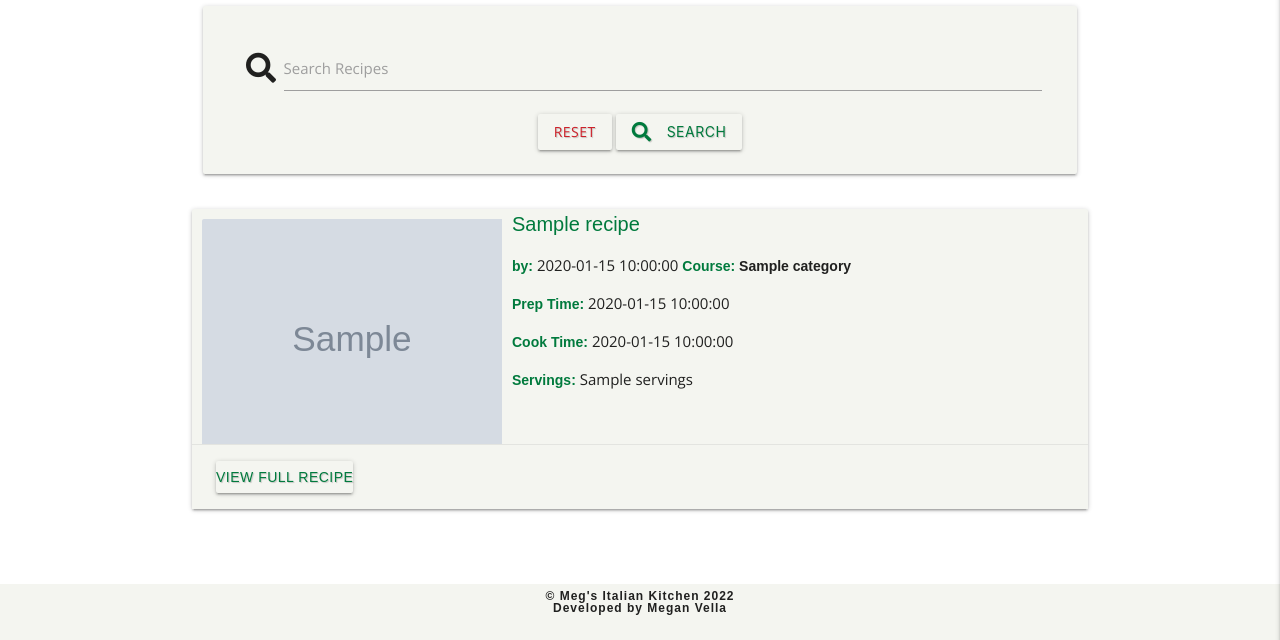
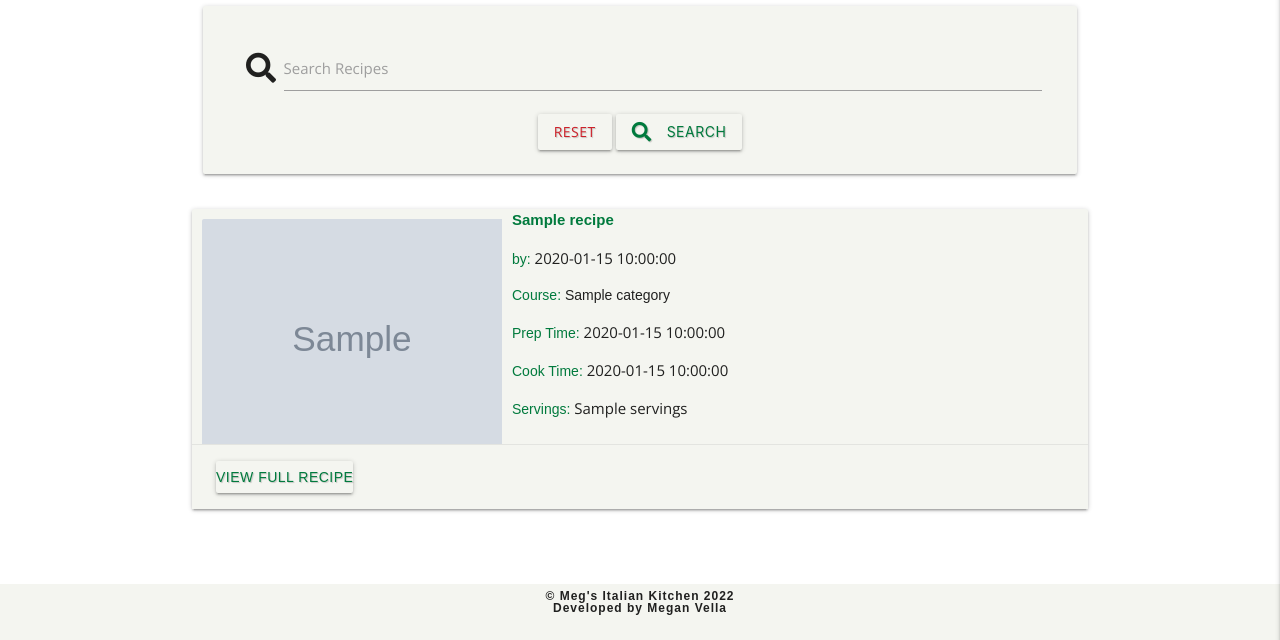
Before and after one commit to Medusas71/Megs-Italian-Kitchen, a Flask app: page / in a window 1280 px wide. Shown: the part 160-800 px from the top of the page. Run offline with Flask 2, Linux system fonts and the light colour scheme; grey boxes marked "Sample" are stand-in pictures; a database or web service that is not in the repository returns one stand-in record (values such as "Sample title"); some libraries are stand-ins or nearby versions; some web fonts are replaced.

Commit message:
Changed recipe name size on Recipes

```diff
--- a/static/css/style.css
+++ b/static/css/style.css
@@ -167,7 +167,8 @@ img {
 }
 
 .card .card-title {
-    font-size: 20px;
+    font-size: 15px;
+    font-weight: bold;
 }
 
 .card-title,
@@ -178,20 +179,11 @@ img {
     color: #007a3d;
 }
 
-.card-title,
-.category-name,
-.created-by,
-.timing,
-.servings {
-    font-weight: bold;
-}
-
 .card-action {
     font-size: .8rem;
 }
 
 .category-name {
-    font-weight: bold;
     font-size: 15px;
 }
 
--- a/templates/recipes.html
+++ b/templates/recipes.html
@@ -47,15 +47,15 @@
                     <div class="card-stacked">
                         <div>
                             <span class="card-title">
-                                <strong>{{ recipe.recipe_name }}</strong>
+                                <div>{{ recipe.recipe_name }}</div>
                             </span>
                             <span>
                                 <p>
                                     <span class="created-by s12 green">by:</span> {{ recipe.created_by }}
-                                    <strong class="category-name s12"><span class="green">
+                                    <div class="category-name s12"><span class="green">
                                         Course:</span>
                                         {{ recipe.category }}
-                                    </strong>
+                                    </div>
                                 </p>
                             </span>
                             <span>
```
